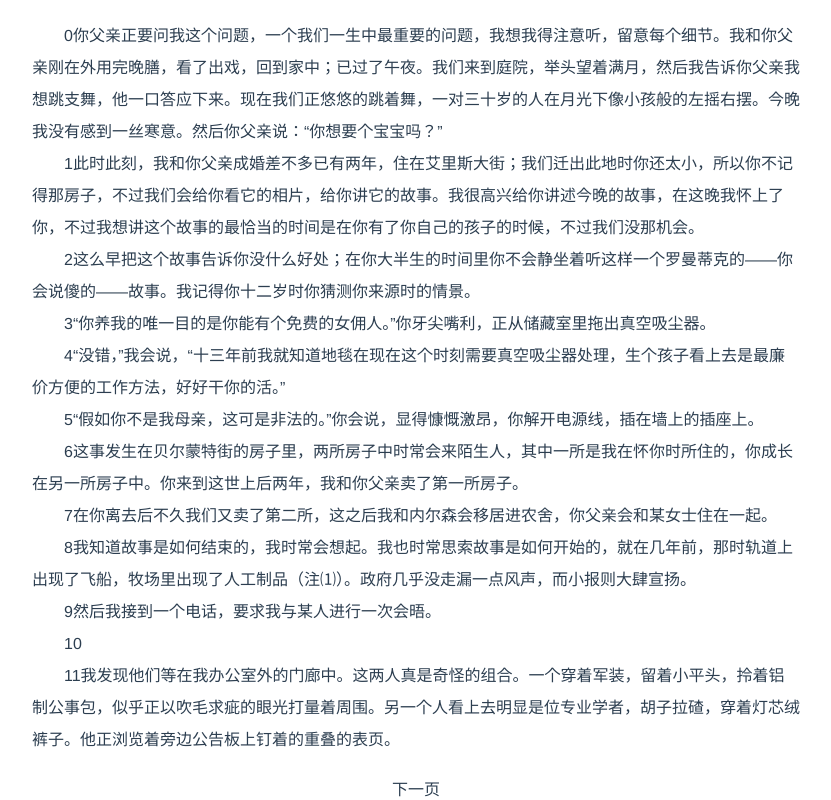
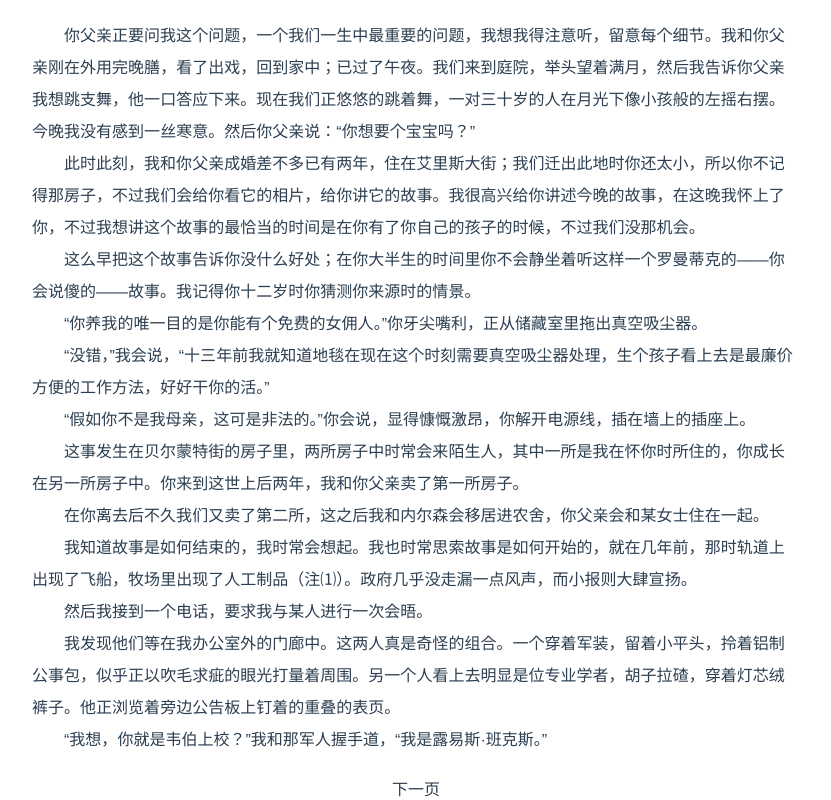
Before and after one commit to MangiDu/vue-text-reader, a Vue app: page / in a window 1280 px wide. Shown: the whole page, without its empty margins (224-1055 px from the left). Built offline with nearby package versions, Linux system fonts and the light colour scheme.

Commit message:
add index info to word span element

```diff
--- a/src/components/reader/index.vue
+++ b/src/components/reader/index.vue
@@ -13,7 +13,6 @@
 </template>
 
 <script>
-const INDENT_PATTERN = /^\s{1,}/
 export default {
   props: {
     text: {
@@ -49,12 +48,16 @@ export default {
       // 将text文本转成html段落的字符串
       let pArr = this.text.split('\n')
       let paragraphArr = []
+      let wordsCount = 0
       pArr.forEach(function (paragraph, idx) {
-        let result = paragraph.match(INDENT_PATTERN)
-        let indentCount = (result && result[0] && result[0].length) || 0
+        let content = paragraph.trim()
+        let contentLength = content.length
+        // 为每个字添加index定位信息
+        content = content.split('').map((word, index) => `<span word-index="${wordsCount + index}">${word}</span>`).join('')
         paragraphArr.push({
-          html: getHtmlString('p', idx + paragraph.substring(indentCount))
+          html: getHtmlString('p', content)
         })
+        wordsCount += contentLength
       })
 
       return paragraphArr
@@ -227,6 +230,7 @@ function getHtmlString (name, content) {
   position: relative;
   height: 100%;
   box-sizing: border-box;
+  overflow: hidden;
 }
 .reader__settings {
   position: absolute;
```
